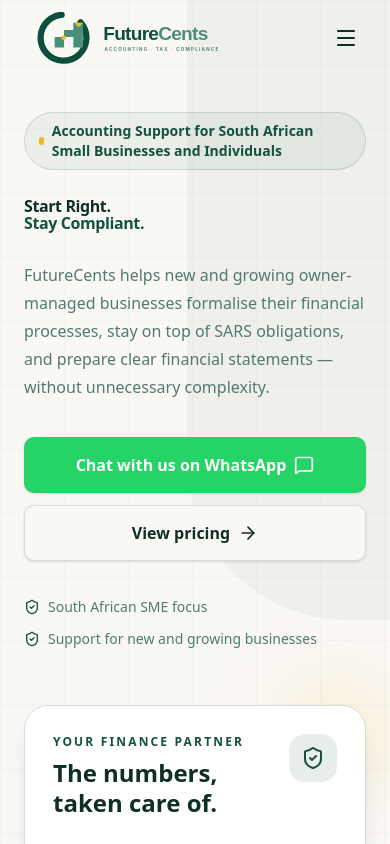
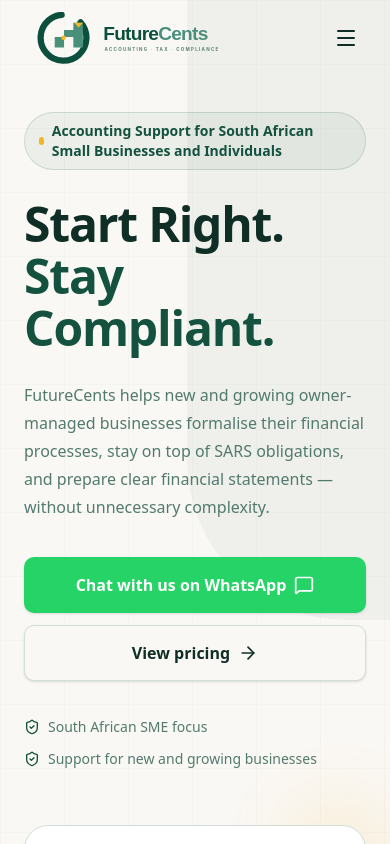
Before and after one commit to TreamerCC47/FCFS, a React (Vite) app: page / in a window 390 px wide. Shown: the top 844 px of the page. Built offline with nearby package versions, Linux system fonts and the light colour scheme.

Commit message:
LOGO HEAD MOB2

```diff
--- a/src/components/layout/Navbar.tsx
+++ b/src/components/layout/Navbar.tsx
@@ -211,7 +211,7 @@ const scrollToSection = (href: string) => {
             <Button
               asChild
               variant="outline"
-              className="h-16 w-full gap-2 border-[#25D366] text-[#188a43] hover:bg-[#25D366]/10 hover:text-[#188a43]"
+              className="h-20 w-full gap-2 border-[#25D366] text-[#188a43] hover:bg-[#25D366]/10 hover:text-[#188a43]"
             >
               <a
                 href="https://wa.me/27816733268"
--- a/src/components/sections/Hero.tsx
+++ b/src/components/sections/Hero.tsx
@@ -46,7 +46,7 @@ export function Hero() {
               Accounting Support for South African Small Businesses and Individuals
             </div>
 
-            <h1 className="mb-7 max-w-2xl text-4.5xl font-extrabold leading-[1.08] tracking-tight text-foreground sm:text-6xl lg:text-7xl">
+            <h1 className="mb-7 max-w-2xl text-5xl font-extrabold leading-[1.08] tracking-tight text-foreground sm:text-6xl lg:text-7xl">
              Start Right.
 <br />
 <span className="text-primary">Stay Compliant.</span>
```
